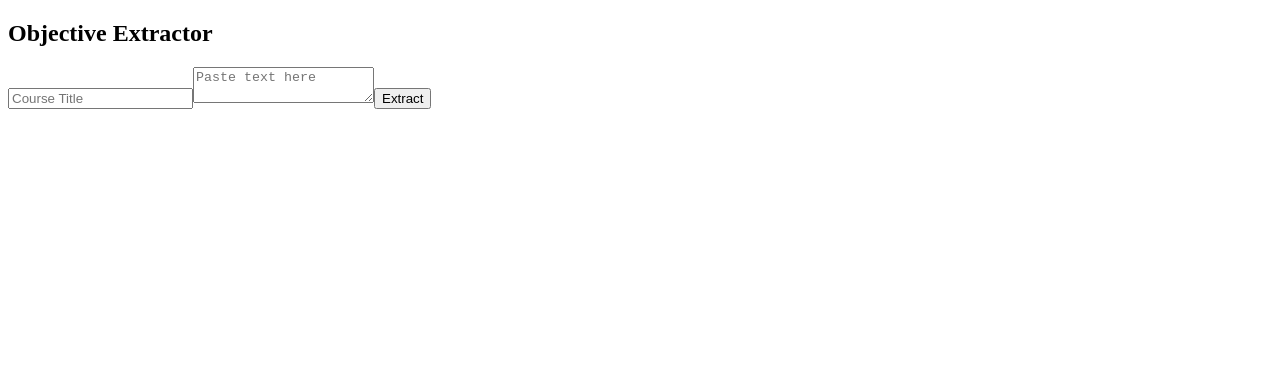
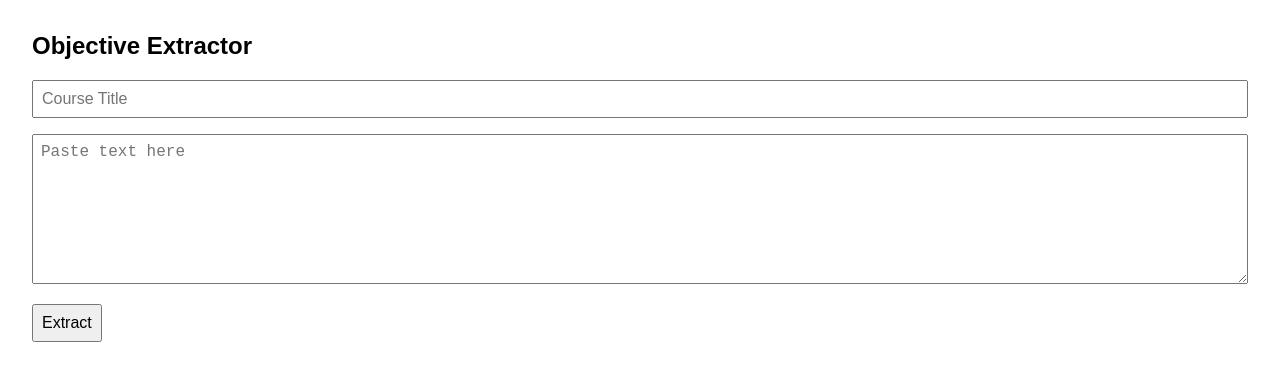
Before and after one commit to cmkourtu/testme, a React (Vite) app in the folder client/: page / in a window 1280 px wide. Shown: the top 380 px of the page. Built offline with nearby package versions, Linux system fonts and the light colour scheme.

Commit message:
feat: improve objective page UX

```diff
--- a/client/src/ObjectivesPage.tsx
+++ b/client/src/ObjectivesPage.tsx
@@ -8,6 +8,13 @@ export function ObjectivesPage() {
   const [course, setCourse] = useState('');
   const [objectives, setObjectives] = useState<string[]>([]);
   const [loading, setLoading] = useState(false);
+
+  const handleKeyDown = (e: React.KeyboardEvent) => {
+    if (e.key === 'Enter' && !e.shiftKey) {
+      e.preventDefault();
+      void extract();
+    }
+  };
 
   const extract = async () => {
     if (!text.trim() || !course.trim()) return;
@@ -35,20 +42,20 @@ export function ObjectivesPage() {
         placeholder="Course Title"
         value={course}
         onChange={(e) => setCourse(e.target.value)}
+        onKeyDown={handleKeyDown}
       />
       <textarea
         placeholder="Paste text here"
         value={text}
         onChange={(e) => setText(e.target.value)}
+        onKeyDown={handleKeyDown}
       />
       <button onClick={extract} disabled={loading}>
         {loading ? 'Loading...' : 'Extract'}
       </button>
-      <ul>
-        {objectives.map((o, i) => (
-          <li key={i}>{o}</li>
-        ))}
-      </ul>
+      {!!objectives.length && (
+        <textarea readOnly value={objectives.join('\n')} />
+      )}
     </div>
   );
 }
--- a/client/src/main.tsx
+++ b/client/src/main.tsx
@@ -2,6 +2,7 @@ import React from 'react';
 import { createRoot } from 'react-dom/client';
 import { initAnonUser } from './auth';
 import { ObjectivesPage } from './ObjectivesPage';
+import './style.css';
 
 initAnonUser();
 
--- /dev/null
+++ b/client/src/style.css
@@ -0,0 +1,28 @@
+body {
+  font-family: Arial, sans-serif;
+  margin: 2rem;
+}
+
+input, textarea, button {
+  font-size: 1rem;
+  padding: 0.5rem;
+  margin-bottom: 1rem;
+}
+
+input, textarea {
+  width: 100%;
+  box-sizing: border-box;
+}
+
+textarea {
+  height: 150px;
+}
+
+button {
+  cursor: pointer;
+}
+
+ul {
+  margin-top: 1rem;
+  padding-left: 1.2rem;
+}
```
